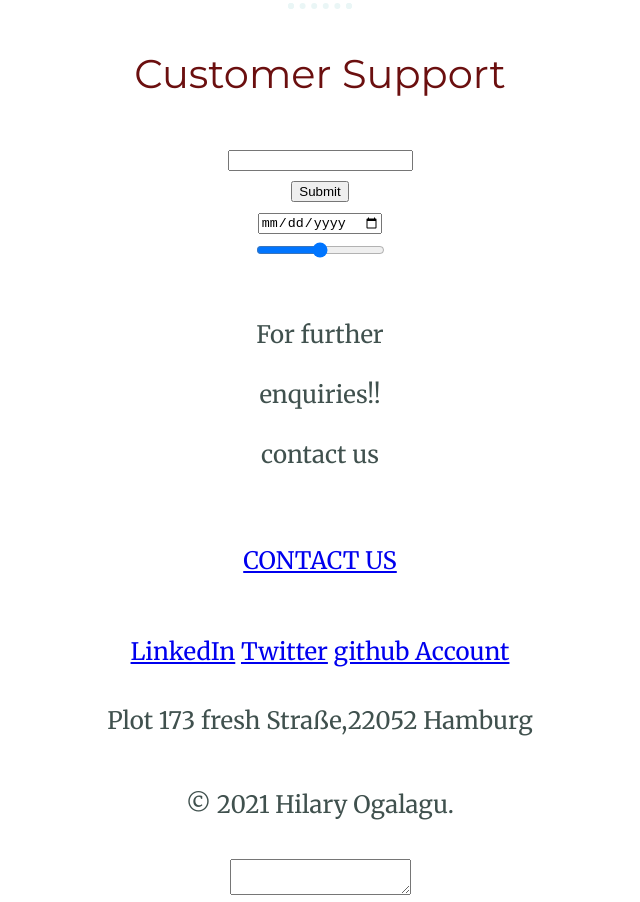
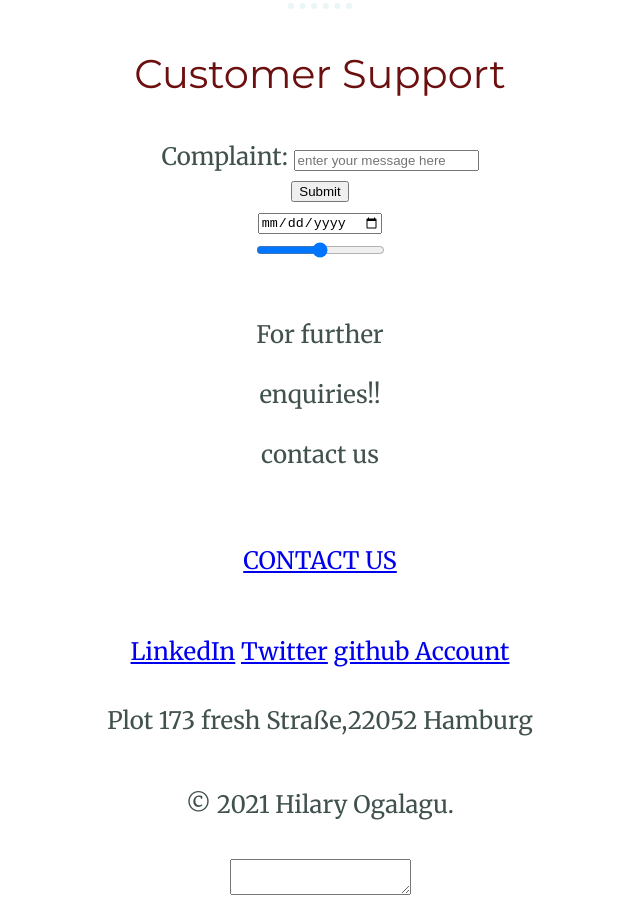
Before and after one commit to weenix1/WEB-Aug21-M1D7, a plain HTML site: page index.html in a window 1280 px wide. Shown: the part 775-1677 px from the top of the page, without its empty margins (320-960 px from the left). Drawn offline with Linux system fonts and the light colour scheme.

Commit message:
improving the input tag

```diff
--- a/index.html
+++ b/index.html
@@ -177,7 +177,8 @@ table tr {
     <div class="Contact-Us">
       <h2>Customer Support</h2>
       <forms>
-        <input type="text" name="" value=""><br>
+        <label for="message">Complaint:</label>
+        <input id = "message" type= text placeholder="enter your message here" value=""><br>
         <input type="submit" name=""><br>
 
         <input type="date" name="" value=""><br>
```
